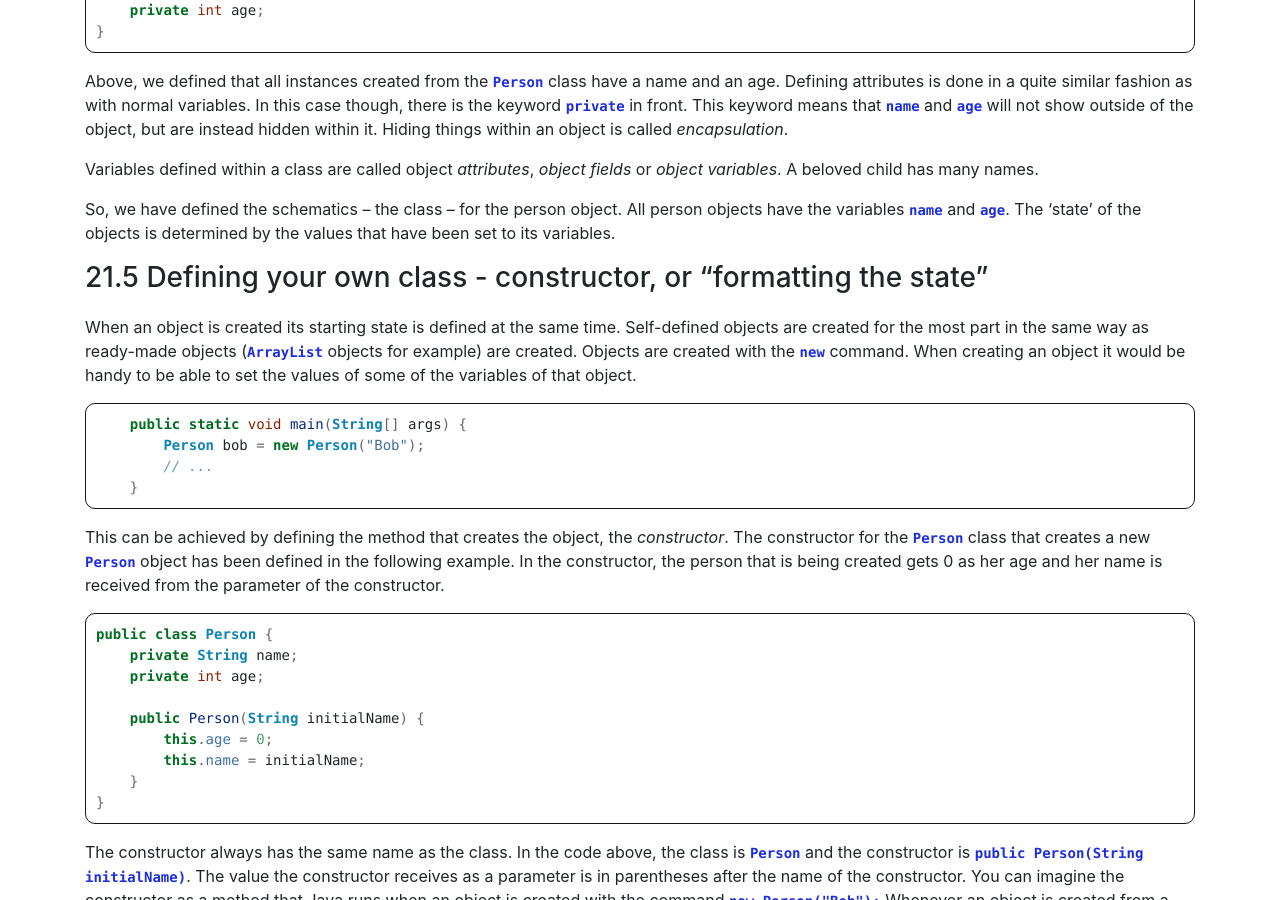
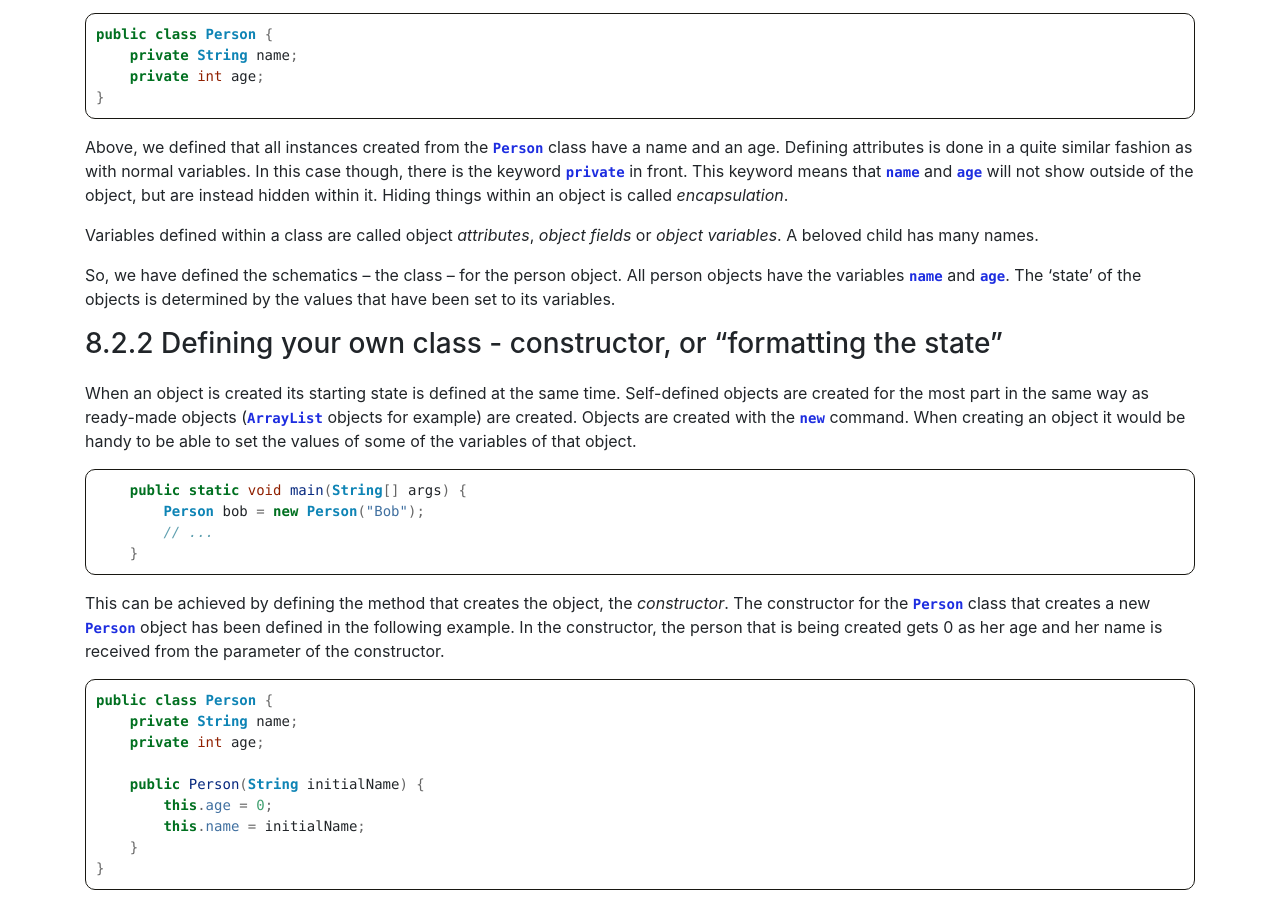
Before and after one commit to hhs-2018-se-dt-s2-apip/APDE-lesmateriaal, a Jekyll site: the page built from week7.md, in a window 1280 px wide and 900 px high, scrolled down 4016 px. Built offline with Jekyll 4.4.1, drawn with Linux system fonts in a browser that asks for light colours; comment, search, counter and statistics services are not loaded; some of the changed text lies outside the part shown.

Commit message:
Nummering week 7 deels aangepast.

```diff
--- a/_includes/week04/21-Object-oriented-programming.md
+++ b/_includes/week04/21-Object-oriented-programming.md
@@ -1,12 +1,12 @@
-## 21. Object-oriented programming
-
+# 8. Object-oriented programming
+## 8.1 Introduction
 Before we begin, here is a small introduction to object-oriented programming.
 
 In procedural programming - which is the way of programming we have been studying so far - a program is divided in to smaller parts, methods. A method works as a separate part of a program and it can be called from anywhere in the program. When a method is called, execution of the program moves to the beginning of the called method. After the execution of the method is done, the program will continue from where the method was called.
 
 In object oriented programming, just like in procedural programming, we attempt to divide a program into smaller parts. In object-oriented programming the small parts are objects. Each separate object has its own individual responsibility; an object contains a related group of information and functionality. Object-oriented programs consist of multiple objects which together define how the program works.
 
-### 21.1 Object
+## 8.1.1 Object
 
 We have already used many of the ready-made objects in Java. For example, ArrayLists are objects. Each separate list consists of information related to it; that is, the state of the object. Functionality is also contained in the ArrayList objects: the methods by which the state of the object can be altered. As an example, there are two ArrayList objects in the following piece of code, cities and countries :
 
@@ -44,7 +44,7 @@ String anotherText = new String("more text");
 
 Cases in which ready-made parts of Java call `new` out of sight of the programmer also exist.
 
-### 21.2 Class
+### 8.1.2 Class
 
 It is clear that all objects are not similar to one another. For example, `ArrayList` objects differ drastically from `String` objects. All `ArrayLists` have the same methods `add`, `contains`, `remove`, `size`, ... and respectively all String objects have the same methods (`substring`, `length`, `charAt`, ...). `Arraylist` and `String` objects do not have the same methods because they are different types of objects.
 
@@ -52,7 +52,7 @@ The type of a certain group of objects is called a **class**. `ArrayList` is a c
 
 Objects of the same class all have the same methods and a similar state. For example, the state of an `ArrayList` object consists of elements inserted to the list while the state of a `String` object consists of a string of characters.
 
-### 21.3 A class and its objects
+## 8.2 A class and its objects
 
 A **class defines** what kind of objects it has:
 
@@ -79,7 +79,7 @@ Constructors take parameters the way any other method does.
 {% include week04/exercise/003.md %}
 {: .exercises }
 
-### 21.4 Defining your own class - object variables
+### 8.2.1 Defining your own class - object variables
 
 A class is defined to serve some meaningful whole. Often a "meaningful whole" represents something from the real world. If a computer program needs to handle personal data it could be sensible to define a separate class Person which then holds methods and attributes related to an individual.
 
@@ -121,7 +121,7 @@ Variables defined within a class are called object *attributes*, *object fields*
 
 So, we have defined the schematics -- the class -- for the person object. All person objects have the variables `name` and `age`. The 'state' of the objects is determined by the values that have been set to its variables.
 
-### 21.5 Defining your own class - constructor, or "formatting the state"
+### 8.2.2 Defining your own class - constructor, or "formatting the state"
 
 When an object is created its starting state is defined at the same time. Self-defined objects are created for the most part in the same way as ready-made objects (`ArrayList` objects for example) are created. Objects are created with the `new` command. When creating an object it would be handy to be able to set the values of some of the variables of that object.
 
```
